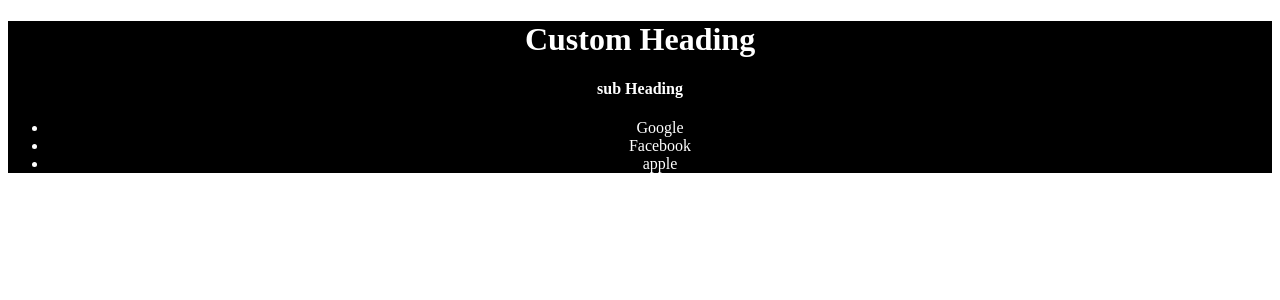
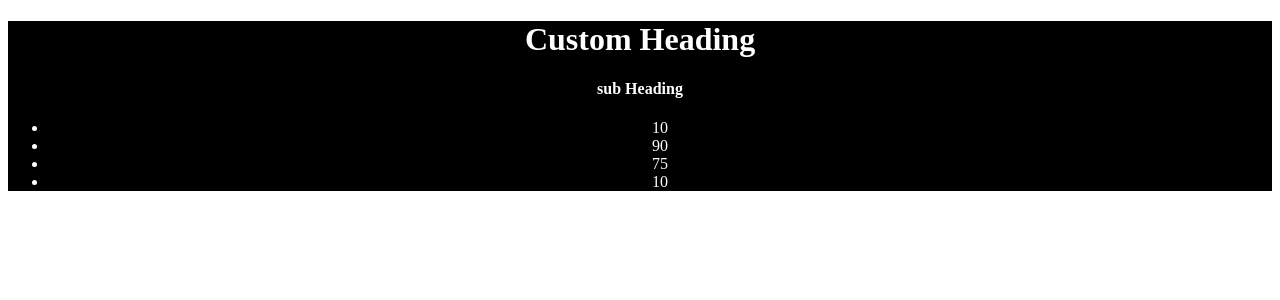
Before and after one commit to antirex/React_pract, a React app: page / in a window 1280 px wide. Shown: the top 300 px of the page. Built offline with nearby package versions, Linux system fonts and the light colour scheme.

Commit message:
import_export_react

```diff
--- a/src/Heading.jsx
+++ b/src/Heading.jsx
@@ -6,5 +6,18 @@ function Heading(){
       <h4>sub Heading</h4>
     </div>;
 }
+function add(x,y){
+  return (x+y);
+}
+function mul(x,y){
+  return (x*y);
+}
+function sub(x,y){
+  return (x-y);
+}
+function div(x,y){
+  return (x/y);
+}
 
 export default Heading;
+export {add, mul,sub, div};
--- a/src/List.jsx
+++ b/src/List.jsx
@@ -1,9 +1,11 @@
 import React from "react";
+import {add,sub,mul,div} from "./Heading";
 function List(){
   return <ul>
-    <li>Google</li>
-    <li>Facebook</li>
-    <li>apple</li>
+    <li>{add(9,1)}</li>
+    <li>{sub(100,10)}</li>
+    <li>{mul(25,3)}</li>
+    <li>{div(100,10)}</li>
   </ul>
 }
 
```
